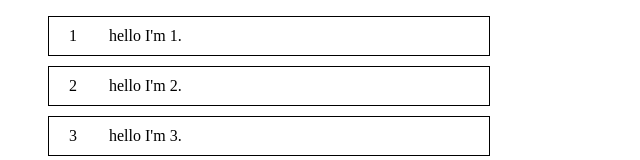
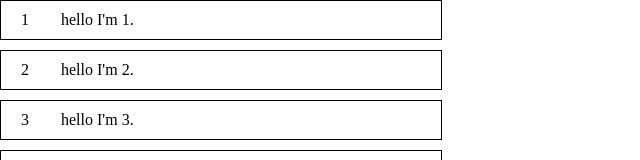
Before and after one commit to himprover/sendbird-dynamic-list, a website built with webpack: page src/index.html in a window 1280 px wide. Shown: the top 160 px of the page, without its empty margins (0-640 px from the left). Built offline with nearby package versions, Linux system fonts and the light colour scheme.

Commit message:
refactor: add global style [#7]

```diff
--- a/src/App.ts
+++ b/src/App.ts
@@ -1,5 +1,6 @@
 import {MainPage} from './pages/main';
 import {Component} from './types/component';
+import './styles/globalStyle.css';
 
 export const App: Component<void> = () => {
   return MainPage();
--- a/src/pages/main.ts
+++ b/src/pages/main.ts
@@ -1,5 +1,4 @@
 import {List} from 'src/components/List';
-import './main.css';
 import {Component} from 'src/types/component';
 import {useState} from 'src/libs/customUI';
 
--- a/src/pages/main.css
+++ b/src/styles/globalStyle.css
@@ -1,3 +1,8 @@
+* {
+  margin: 0;
+  padding: 0;
+}
+
 ul,
 ol {
   list-style: none;
```
